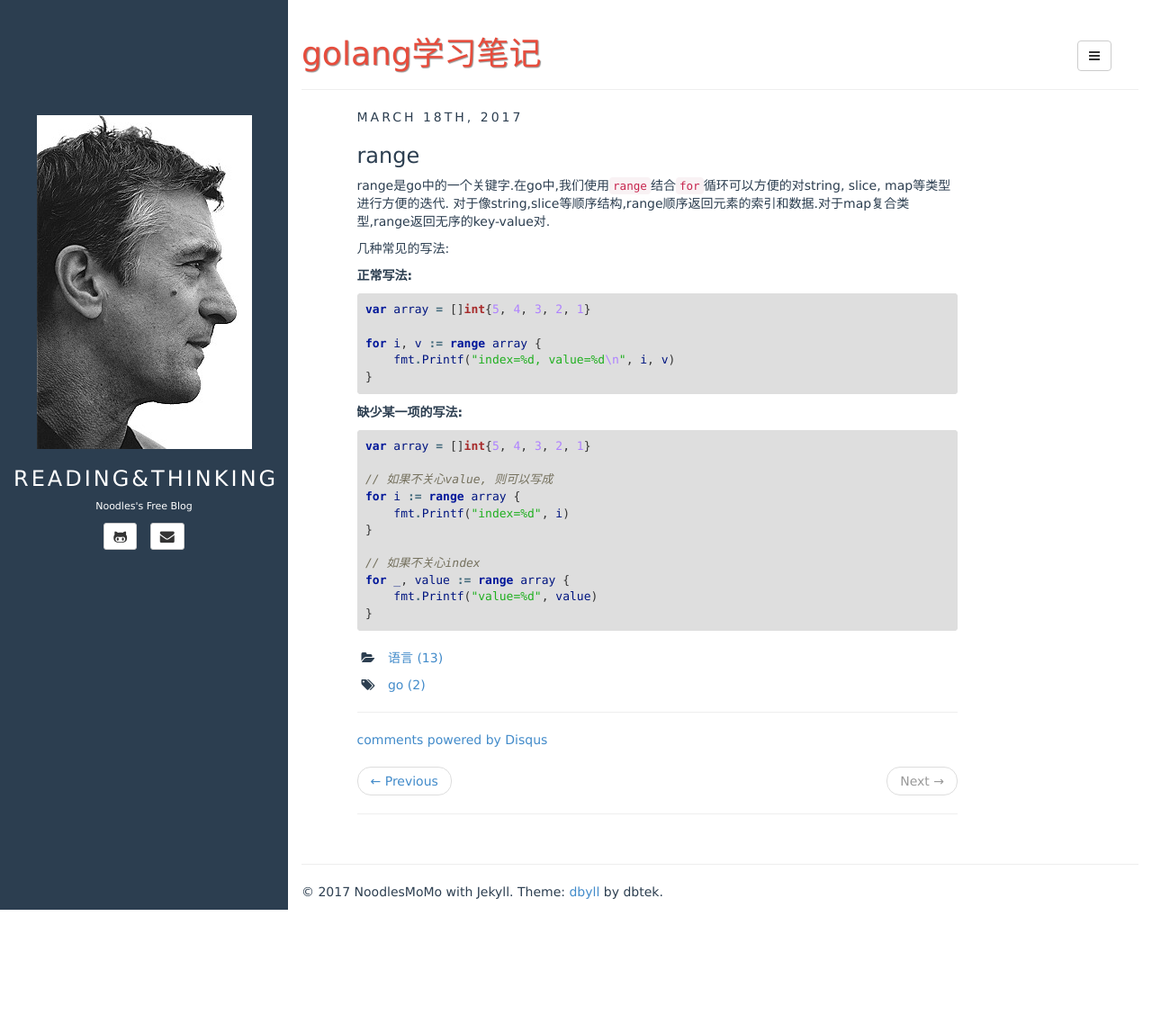
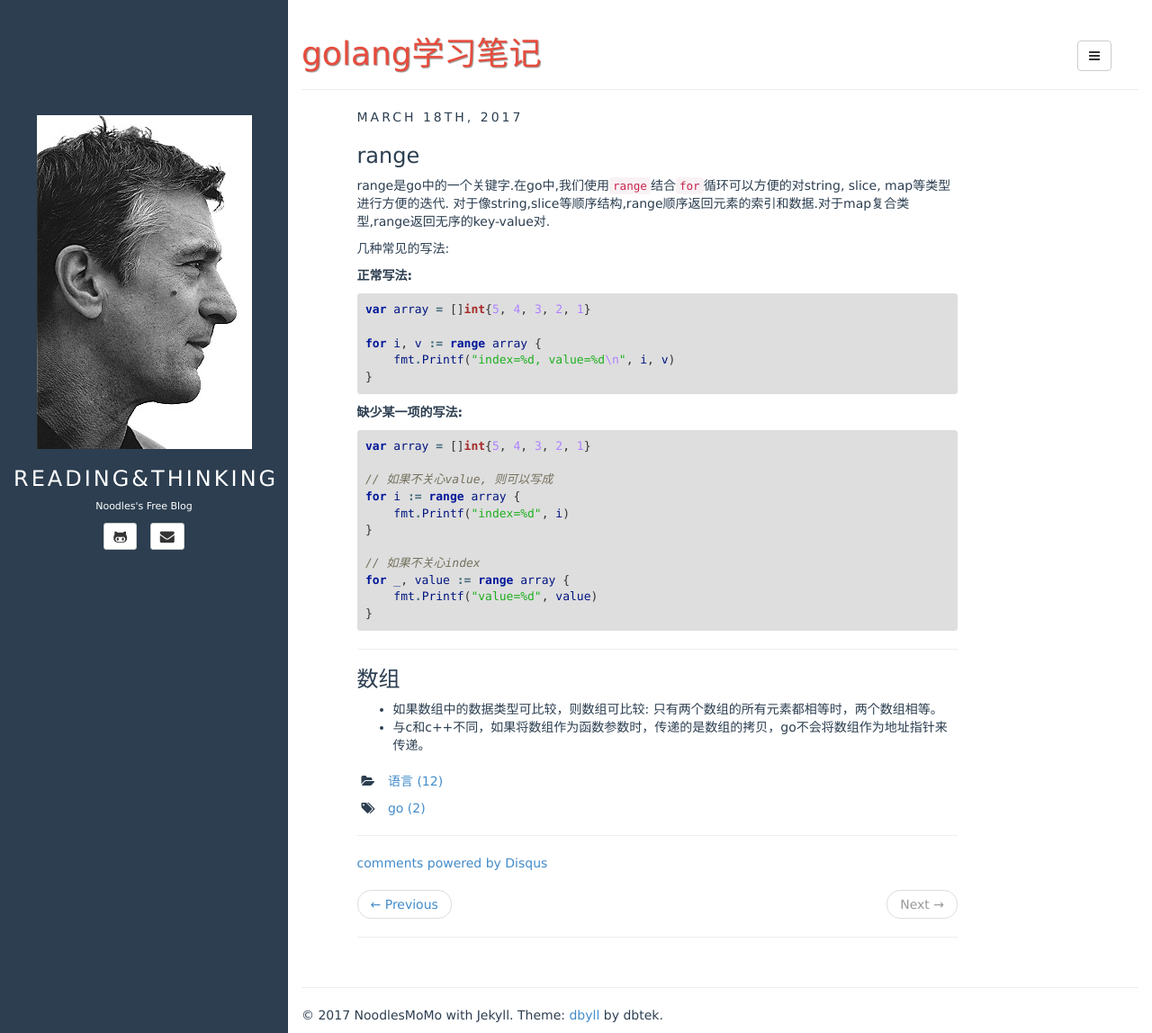
Before and after one commit to NoodlesMoMo/noodlesmomo.github.io, a Jekyll site: the page built from _posts/2017-03-18-golang-learn-p2.md, in a window 1280 px wide and 1148 px high. Shown: the whole window at 90% size. Built offline with Jekyll 4.4.1, drawn with Linux system fonts in a browser that asks for light colours; comment, search, counter and statistics services are not loaded.

```diff
--- a/_posts/2017-03-18-golang-learn-p2.md
+++ b/_posts/2017-03-18-golang-learn-p2.md
@@ -48,3 +48,11 @@ for _, value := range array {
 }
 
 {% endhighlight %}
+
+
+----------------------------------------
+
+### 数组
+
+- 如果数组中的数据类型可比较，则数组可比较: 只有两个数组的所有元素都相等时，两个数组相等。
+- 与c和c++不同，如果将数组作为函数参数时，传递的是数组的拷贝，go不会将数组作为地址指针来传递。
```
Also changed, not shown: _posts/2017-03-01-rabbitmq-p1.md (+2 -2 lines), _posts/2017-03-16-golang-learn-p1.md (line endings or trailing spaces).
